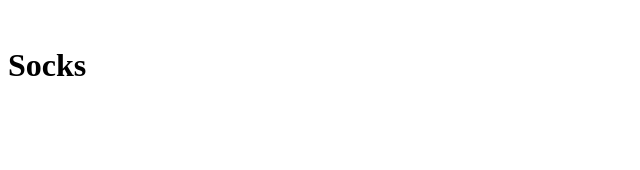
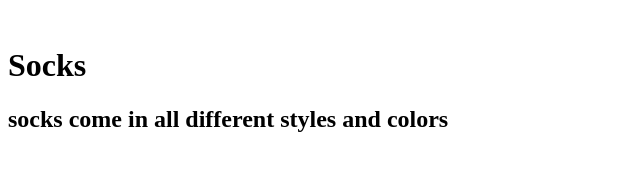
Before and after one commit to mariamantar/VueMastery, a plain HTML site: page IntroToVue/index.html in a window 1280 px wide. Shown: the whole page, without its empty margins (0-640 px from the left). Drawn offline with nearby package versions, Linux system fonts and the light colour scheme.

Commit message:
added description

```diff
--- a/IntroToVue/index.html
+++ b/IntroToVue/index.html
@@ -15,6 +15,7 @@
 
         <div class="product-info">
           <h1>{{ product }}</h1>
+          <h2>{{ description }}</h2>
         </div>
 
       </div>
@@ -24,7 +25,8 @@
         var app = new Vue({
         el: '#app',
         data: {
-        product: 'Socks'
+        product: 'Socks',
+        description: "socks come in all different styles and colors"
         }
     })
   </script>
```
